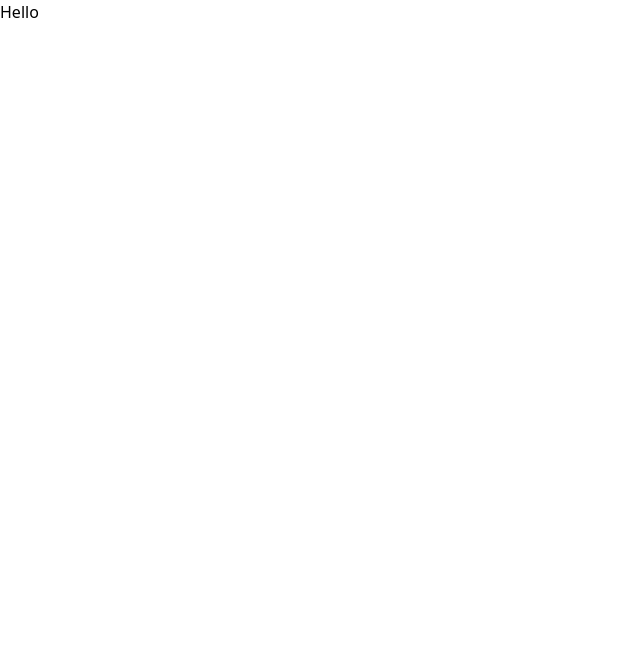
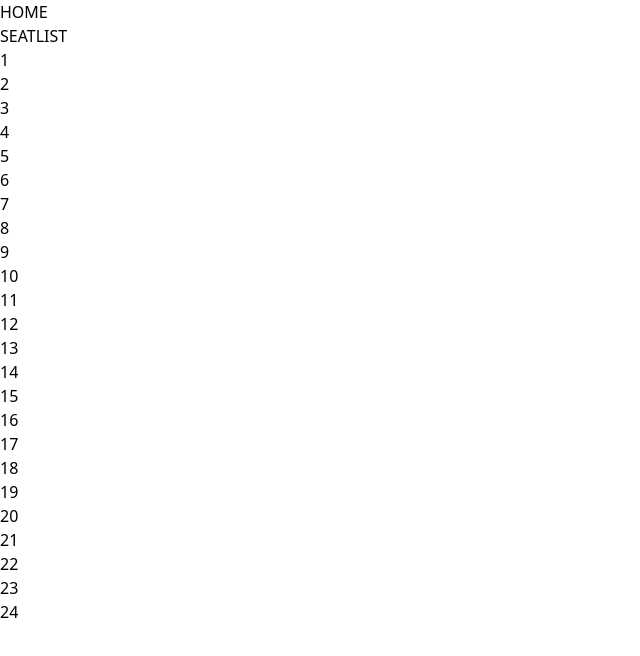
Before and after one commit to S-Guettner/cinema_project, a React (Vite) app in the folder frontend/: page / in a window 1280 px wide. Shown: the top 656 px of the page, without its empty margins (0-640 px from the left). Built offline with nearby package versions, Linux system fonts and the light colour scheme.

Commit message:
frontend prototype

```diff
--- a/frontend/package.json
+++ b/frontend/package.json
@@ -10,7 +10,9 @@
   },
   "dependencies": {
     "react": "^18.2.0",
-    "react-dom": "^18.2.0"
+    "react-dom": "^18.2.0",
+    "react-router-dom": "^6.10.0",
+    "uuid": "^9.0.0"
   },
   "devDependencies": {
     "@types/react": "^18.0.28",
--- a/frontend/src/App.jsx
+++ b/frontend/src/App.jsx
@@ -1,11 +1,17 @@
+import {BrowserRouter,Routes,Route} from 'react-router-dom'
+import Home from './pages/Home'
+import Dashboard from './pages/Dashboard'
 
 function App() {
 
 
   return (
-    <div className="App">
-      <h1>Hello </h1>
-    </div>
+    <BrowserRouter>
+        <Routes>
+            <Route path='/' element={<Home />} />
+            <Route path='/dashboard' element={<Dashboard />} />
+        </Routes>
+    </BrowserRouter>
   )
 }
 
--- /dev/null
+++ b/frontend/src/components/SeatsList.jsx
@@ -0,0 +1,60 @@
+import { useState } from "react"
+import SingleSeat from "./SingleSeat"
+import { v4 as uuidv4 } from 'uuid'
+
+
+const SeatList = () => {
+
+    let seatNumber = 24
+    const [seatState,setSeatState] = useState([
+        {number:1 , booked:false},
+        {number:2 , booked:false},
+        {number:3 , booked:false},
+        {number:4 , booked:false},
+        {number:5 , booked:false},
+        {number:6 , booked:false},
+        {number:7 , booked:false},
+        {number:8 , booked:false},
+        {number:9 , booked:false},
+        {number:10 , booked:false},
+        {number:11 , booked:false},
+        {number:12 , booked:false},
+        {number:13 , booked:false},
+        {number:14 , booked:false},
+        {number:15 , booked:false},
+        {number:16 , booked:false},
+        {number:17, booked:false},
+        {number:18 , booked:false},
+        {number:19 , booked:false},
+        {number:20 , booked:false},
+        {number:21 , booked:false},
+        {number:22 , booked:false},
+        {number:23 , booked:false},
+        {number:24 , booked:false},
+    ])
+
+    return (
+        <main>
+            <h1>SEATLIST</h1>
+            <section>
+                <div className=" w-60">
+                    {seatState.map((item) => {
+
+                        console.log(item)
+
+                        return(
+                            <SingleSeat
+                            key={uuidv4()}
+                            id={item.number}
+                            status={item.booked}
+                            />
+                        )
+                    })}
+                </div>
+                <div></div>
+            </section>
+        </main>
+     )
+}
+
+export default SeatList;
--- /dev/null
+++ b/frontend/src/components/SingleSeat.jsx
@@ -0,0 +1,15 @@
+import props from 'react'
+
+const SingleSeat = (props) => {
+
+    console.log(props.status,props.id)
+
+    return (
+        <div className=" w-10 h-10 text-center rounded-full bg-slate-500 inline-block">
+            <p>{props.id}</p>
+            <p>{props.status}</p>
+        </div>
+     );
+}
+
+export default SingleSeat;
--- /dev/null
+++ b/frontend/src/pages/Dashboard.jsx
@@ -0,0 +1,7 @@
+const Dashboard = () => {
+    return (
+        <h1>Dashboard</h1>
+     );
+}
+
+export default Dashboard;
--- /dev/null
+++ b/frontend/src/pages/Home.jsx
@@ -0,0 +1,12 @@
+import SeatList from "../components/SeatsList";
+
+const Home = () => {
+    return (
+        <main>
+            <h1>HOME</h1>
+            <SeatList />
+        </main>
+     );
+}
+
+export default Home;
```
Also changed, not shown: 1 other file (tests, documents, lock files or other folders).
